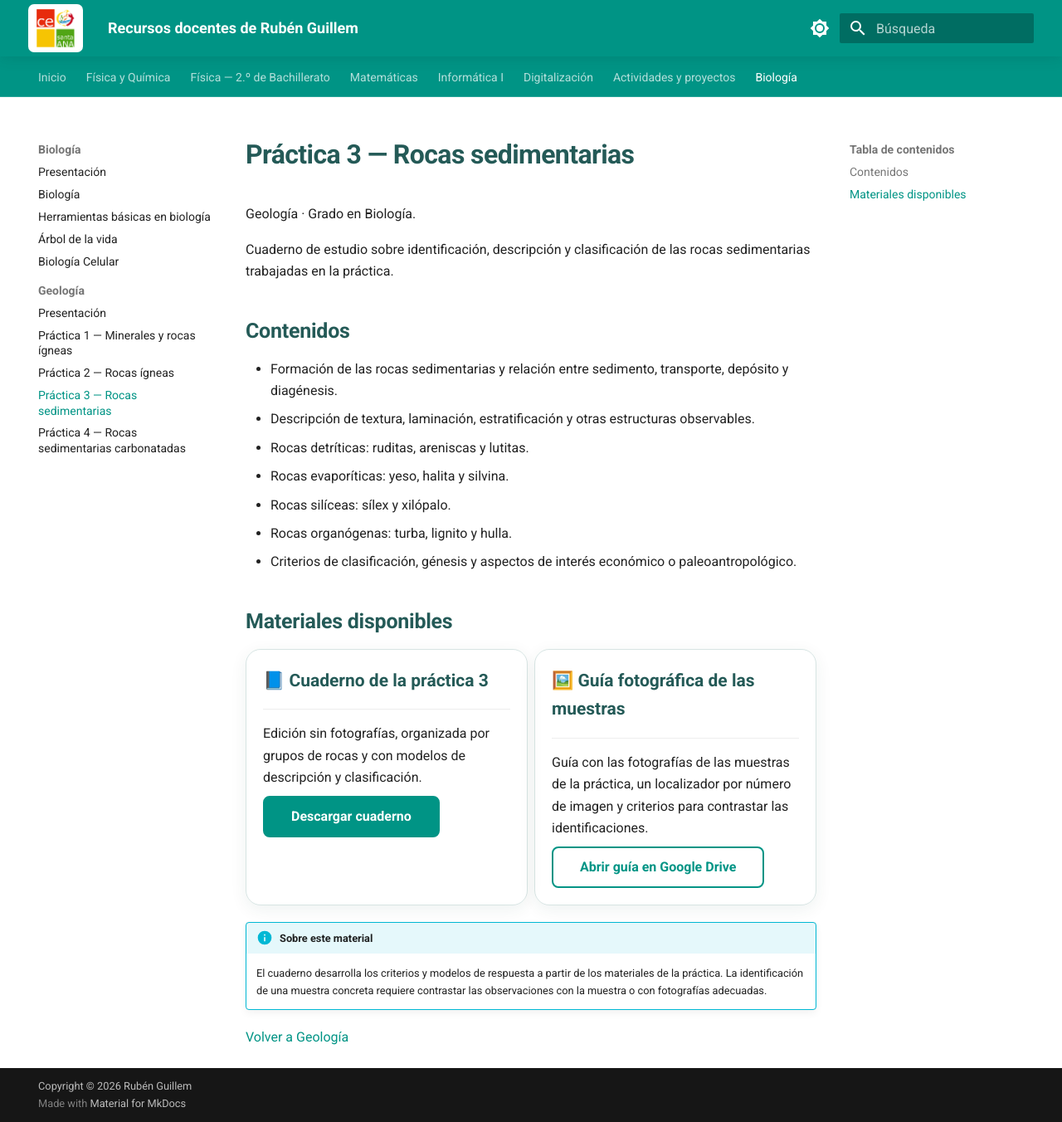
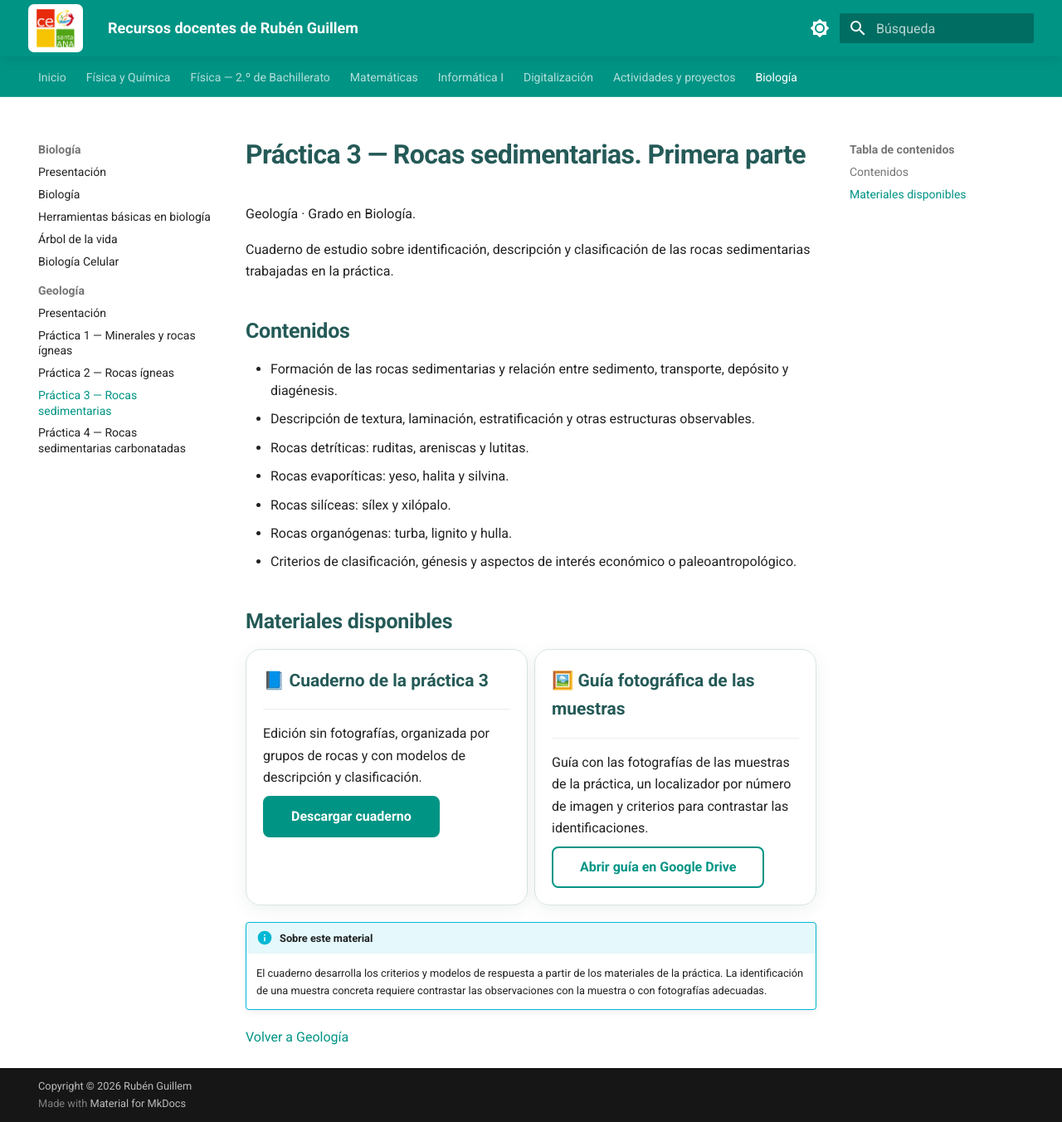
Before and after one commit to 5n7t99rb9d-web/recursos-docentes, an MkDocs documentation site: the page built from docs/biologia/geologia/practica-3.md, in a window 1280 px wide and 1352 px high. Shown: the whole window at 83% size. Built offline with MkDocs 1.6.1 and Material for MkDocs 9.7.7, drawn with Linux system fonts in a browser that asks for light colours.

Commit message:
Actualizar título y guía de la práctica 3

```diff
--- a/docs/biologia/geologia/practica-3.md
+++ b/docs/biologia/geologia/practica-3.md
@@ -1,4 +1,4 @@
-# Práctica 3 — Rocas sedimentarias
+# Práctica 3 — Rocas sedimentarias. Primera parte
 
 Geología · Grado en Biología.
 
```
